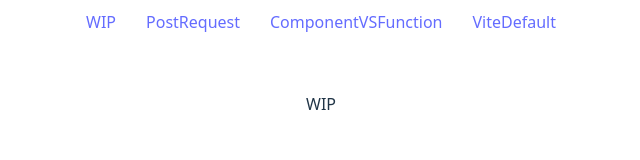
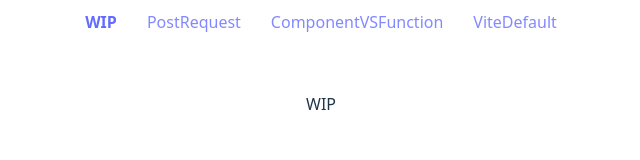
Before and after one commit to ir77/Sandbox-turbo-sniffle, a React (Vite) app in the folder Frontend/: page / in a window 1280 px wide. Shown: the top 160 px of the page, without its empty margins (319-959 px from the left). Built offline with nearby package versions, Linux system fonts and the light colour scheme.

Commit message:
update nav font

```diff
--- a/Frontend/src/App.tsx
+++ b/Frontend/src/App.tsx
@@ -2,7 +2,7 @@ import ViteDefault from "./pages/ViteDefault"
 import PostRequest from "./pages/PostRequest"
 import ComponentVSFunction from "./pages/ComponentVSFunction"
 import Wip from "./pages/wip"
-import { Routes, Route, Link } from "react-router-dom"
+import { Routes, Route, NavLink } from "react-router-dom"
 
 function App() {
 
@@ -11,16 +11,16 @@ function App() {
       <nav className="main-nav">
         <ul>
           <li>
-            <Link to="/">WIP</Link>
+            <NavLink to="/" className={({ isActive }) => isActive ? "active" : ""}>WIP</NavLink>
           </li>
           <li>
-            <Link to="/post-request">PostRequest</Link>
+            <NavLink to="/post-request" className={({ isActive }) => isActive ? "active" : ""}>PostRequest</NavLink>
           </li>
           <li>
-            <Link to="/component-vs-function">ComponentVSFunction</Link>
+            <NavLink to="/component-vs-function" className={({ isActive }) => isActive ? "active" : ""}>ComponentVSFunction</NavLink>
           </li>
           <li>
-            <Link to="/vite-default">ViteDefault</Link>
+            <NavLink to="/vite-default" className={({ isActive }) => isActive ? "active" : ""}>ViteDefault</NavLink>
           </li>
         </ul>
       </nav>
--- a/Frontend/src/index.css
+++ b/Frontend/src/index.css
@@ -20,6 +20,16 @@ a {
 }
 a:hover {
   color: #535bf2;
+}
+
+.main-nav a {
+  font-weight: 400;
+  opacity: 0.8;
+}
+
+.main-nav a.active {
+  font-weight: bold;
+  opacity: 1;
 }
 
 body {
```
